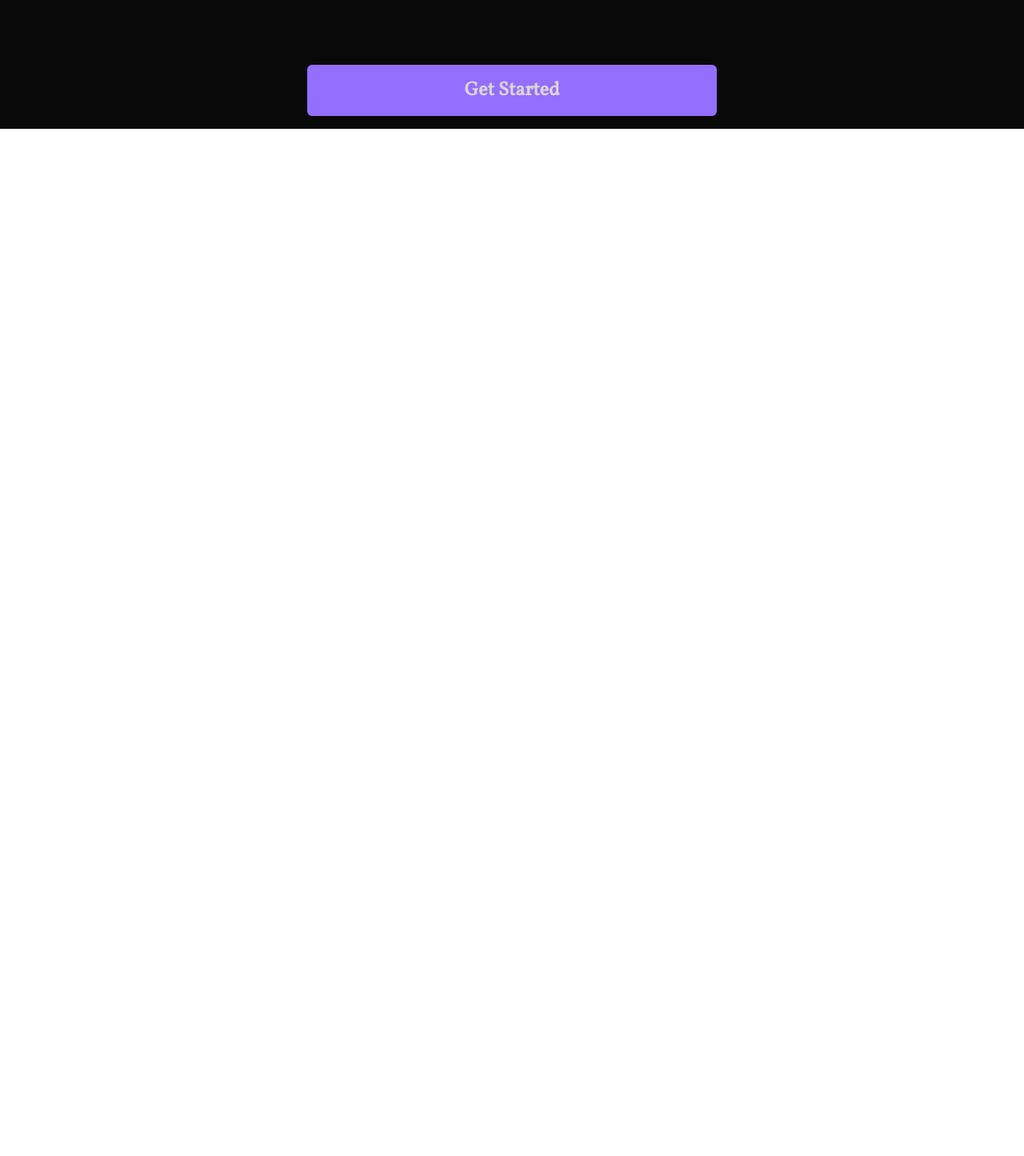
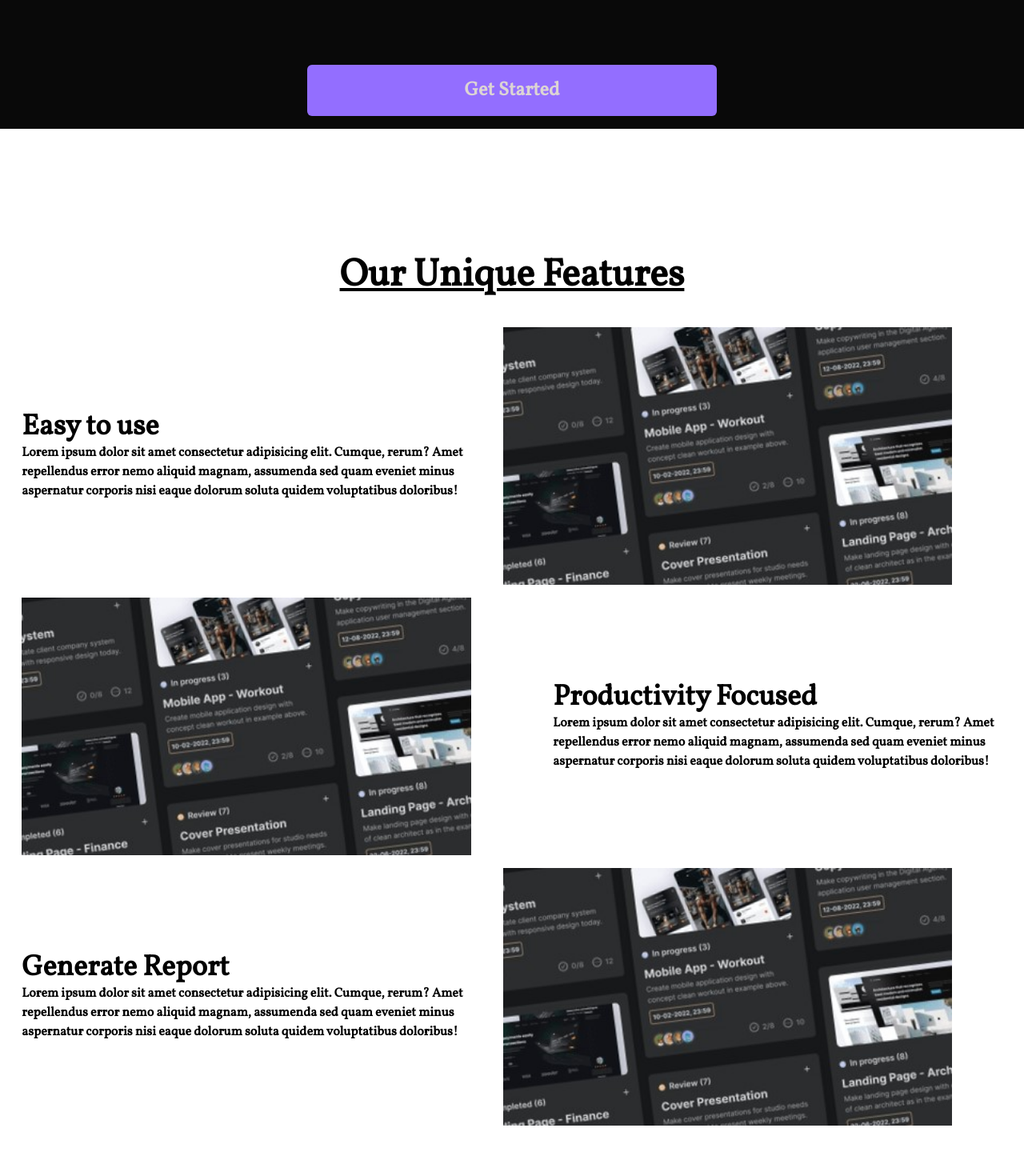
Before and after one commit to Akpanjoseph/Matthew, a React (Vite) app: page / in a window 1280 px wide. Shown: the part 509-1954 px from the top of the page at 80% size. Before the commit the page ends 800 px from the top, so only its background shows below. Built offline with nearby package versions, Linux system fonts and the light colour scheme.

Commit message:
finished with feature section

```diff
--- a/index.html
+++ b/index.html
@@ -2,9 +2,9 @@
 <html lang="en">
   <head>
     <meta charset="UTF-8" />
-    <link rel="icon" type="image/svg+xml" href="/vite.svg" />
+    <link rel="icon" type="image/svg+xml" href="./src//assert/chart2.png" />
     <meta name="viewport" content="width=device-width, initial-scale=1.0" />
-    <title>Vite + React + TS</title>
+    <title>Matthew | Task Management</title>
   </head>
   <body>
     <div id="root"></div>
--- a/src/Pages/HomePage/Features.tsx
+++ b/src/Pages/HomePage/Features.tsx
@@ -0,0 +1,61 @@
+import easy from '../../assert/easy.jpg'
+
+const Features = () => {
+    return (
+        <main className="my-20 lg:mt-40 lg:px-4">
+            <div className="flex flex-col justify-center items-center">
+
+                {/* title */}
+                <h1 className=" capitalize underline text-center w-[95%] text-3xl font-semibold lg:w-[60%] lg:text-5xl">our unique features</h1>
+            </div>
+
+
+            {/* feature 1 */}
+            <section className='mt-10'>
+                <div className='flex flex-row justify-center items-center space-x-10 w-full'>
+                     {/* feature text */}
+                    <div className='font-bold w-[45%]'>
+                        <h1 className='text-4xl'>Easy to use</h1>
+                        <p>Lorem ipsum dolor sit amet consectetur adipisicing elit. Cumque, rerum? Amet repellendus error nemo aliquid magnam, assumenda sed quam eveniet minus aspernatur corporis nisi eaque dolorum soluta quidem voluptatibus doloribus!</p>
+                    </div>
+
+                     {/* feature image */}
+                    <div className='w-[50%]'>
+                        <img src={easy} alt="" className='w-[90%]' />
+                    </div>
+                </div>
+
+                 {/* feature 2 */}
+                <div className='flex flex-row justify-center items-center space-x-10 w-full my-4'>
+                     {/* feature image */}
+                    <div className='w-[50%]'>
+                        <img src={easy} alt="" className='w-[90%]' />
+                    </div>
+
+                     {/* feature text*/}
+                    <div className='font-bold w-[45%]'>
+                        <h1 className='text-4xl'>Productivity Focused</h1>
+                        <p>Lorem ipsum dolor sit amet consectetur adipisicing elit. Cumque, rerum? Amet repellendus error nemo aliquid magnam, assumenda sed quam eveniet minus aspernatur corporis nisi eaque dolorum soluta quidem voluptatibus doloribus!</p>
+                    </div>
+
+                </div>
+
+                 {/* feature 3 */}
+                <div className='flex flex-row justify-center items-center space-x-10 w-full'>
+                     {/* feature text */}
+                    <div className='font-bold w-[45%]'>
+                        <h1 className='text-4xl'>Generate Report</h1>
+                        <p>Lorem ipsum dolor sit amet consectetur adipisicing elit. Cumque, rerum? Amet repellendus error nemo aliquid magnam, assumenda sed quam eveniet minus aspernatur corporis nisi eaque dolorum soluta quidem voluptatibus doloribus!</p>
+                    </div>
+
+                    {/* feature image */}
+                    <div className='w-[50%]'>
+                        <img src={easy} alt="" className='w-[90%]' />
+                    </div>
+                </div>
+            </section>
+        </main>
+    )
+}
+
+export default Features
--- a/src/Pages/HomePage/Home.tsx
+++ b/src/Pages/HomePage/Home.tsx
@@ -1,10 +1,11 @@
 import Header from "./Components/Header"
+import Features from "./Features"
 
 const Home=()=>{
     return(
        <>
        <Header/>
-
+        <Features/>
         </>
     )
 }
```
Also changed, not shown: src/assert/easy.jpg (added), src/assert/site_icon.png (added).
